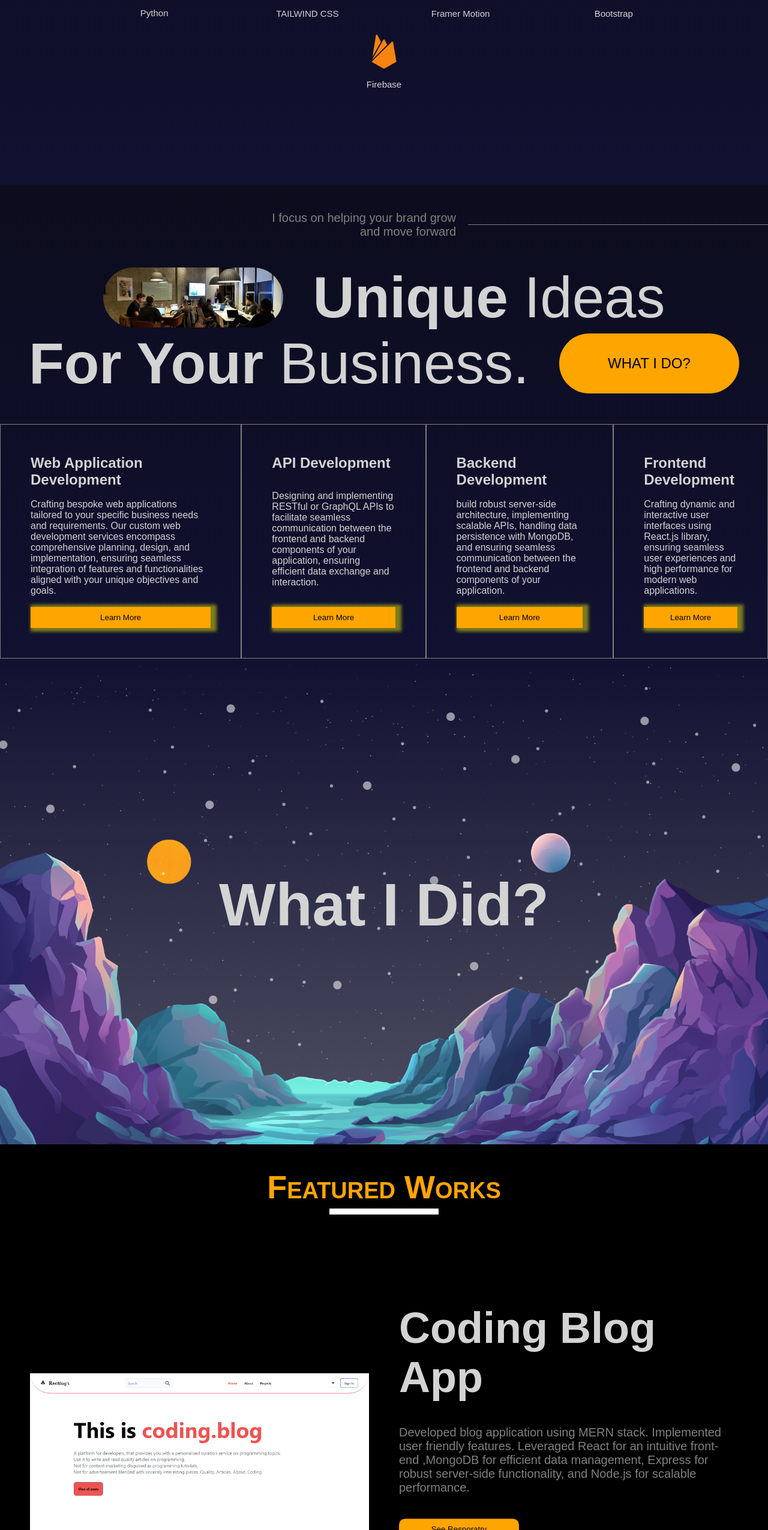
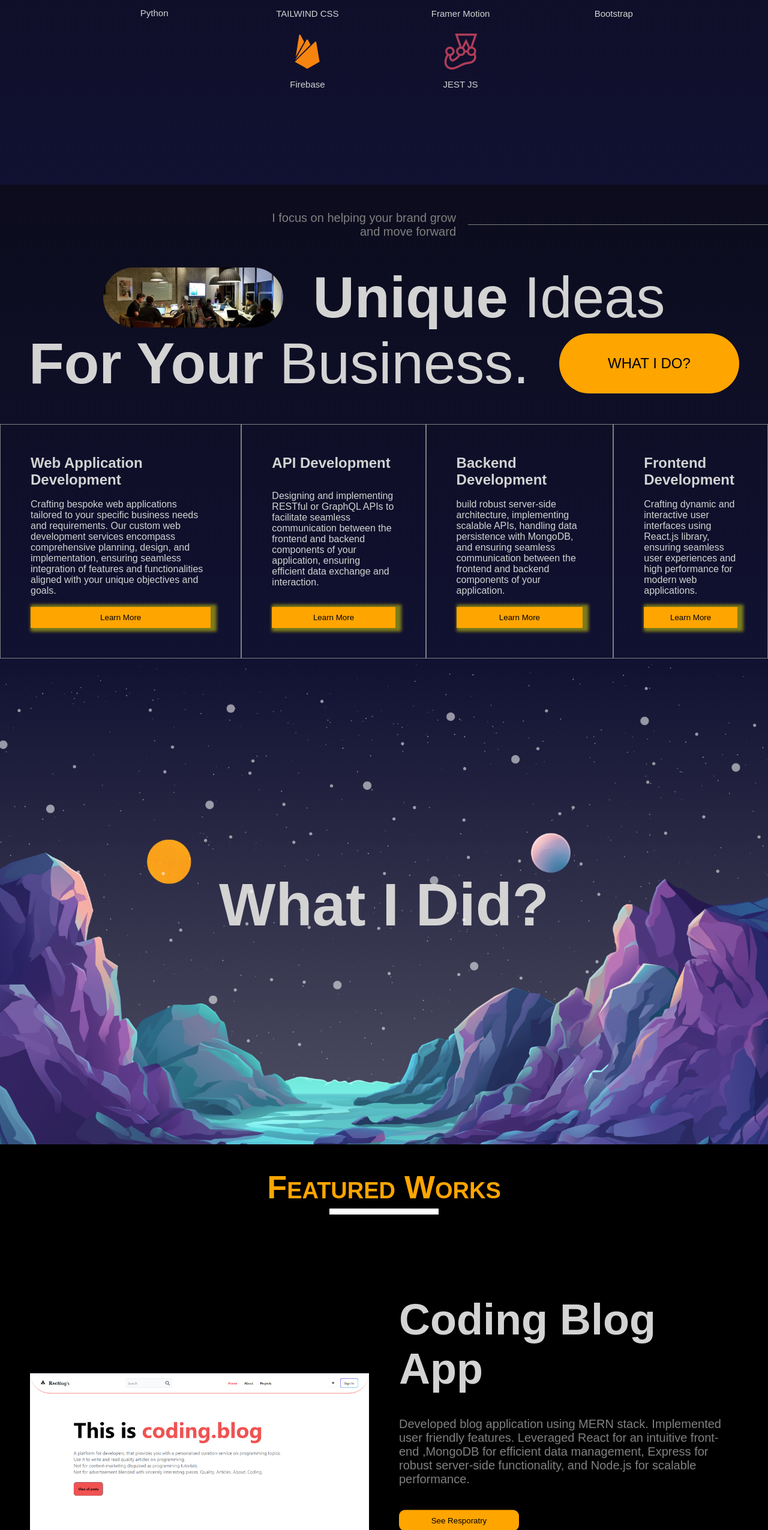
Before and after one commit to RohitChouhan79/Portfolio1, a React (Vite) app: page / in a window 1280 px wide. Shown: the part 2892-5443 px from the top of the page at 60% size. Built offline with nearby package versions, Linux system fonts and the light colour scheme.

Commit message:
Add latest Skill and latest project

```diff
--- a/src/Components/Portfolio/Portfolio.jsx
+++ b/src/Components/Portfolio/Portfolio.jsx
@@ -19,48 +19,56 @@ const items = [
   },
   {
     id: 3,
+    title: "Efood REST API",
+    img: "E food.png",
+    desc: "Developed Efood REST API to streamline interactions between users and the platform, providing a robust foundation for seamless access to culinary experiences. With a focus on efficiency and reliability, the API empowers developers to integrate Efood's services effortlessly, enhancing user experiences in the world of food exploration and enjoyment . ",
+    Link:"https://github.com/RohitChouhan79/eFood-Restro"
+  },
+
+  {
+    id: 4,
     title: "Keep Notes",
     img: "KeepNotes.png",
     desc: "Crafted a React project for users to effortlessly capture and organize notes, akin to Google Keep. Offering a seamless experience, it facilitates efficient note-taking and organization.",
     Link:"https://github.com/RohitChouhan79/KeepNotes"
   },
   {
-    id: 4,
+    id: 5,
     title: "National Park",
     img: "National PArk.png",
     desc: "Developed a branding website clone  National Park website, using HTML, CSS, and JS.Meticulously crafted to mirror the original's aesthetic and functionality, the project showcases a commitment to high-quality design and user experience.",
     Link:"https://github.com/RohitChouhan79/website/tree/main/national%20park"
   },
   {
-    id: 5,
+    id: 6,
     title: "Task Manager",
     img: "Task Manager.png",
     desc: "Developed a Task Manager utilizing Node.js, Express.js, and JavaScript. Users can easily manage tasks by adding, updating, or deleting details. The application provides a seamless experience for efficient task management, enhancing productivity and organization for users.",
     Link:"https://github.com/RohitChouhan79/taskmanger"
  },
   {
-    id: 6,
+    id: 7,
     title: "CYNTHIAUGWU",
     img: "Cyn.png",
     desc: "Developed a branding website clone inspired by the award-winning Cynthiaugwu website, using HTML, CSS, and JS.Meticulously crafted to mirror the original's aesthetic and functionality, the project showcases a commitment to high-quality design and user experience.",
     Link:"https://github.com/RohitChouhan79/cynthiaugwu-Awwwards.com"
   },
   {
-    id: 7,
+    id: 8,
     title: "Product Selling",
     img: "Item Selling Page.png",
     desc: "Built Product Selling App with Node.js, Express.js, and JavaScript. Integrated Razorpay for secure payments. Empowers users to buy products seamlessly, enhancing their shopping experience with efficient payment processing.",
     Link:"https://github.com/RohitChouhan79/payment-gateway"
  },
   {
-    id: 8,
+    id: 9,
     title: "Iprint",
     img: "Iprint.png",
     desc: "Crafted Iprint clone utilizing HTML, CSS, and JavaScript. Offers similar functionalities for seamless document printing. Enhances user experience through familiar features and intuitive design.",
     Link:"https://github.com/RohitChouhan79/landing-pages/tree/main/iprint"
   },
   {
-    id: 9,
+    id: 10,
     title: "Wecare",
     img: "Doctor.png",
     desc: "Crafted WeCare Doctor clone with HTML, CSS, and JavaScript. Offers seamless functionalities akin to document printing. Enhances user experience with familiar features and an intuitive design.",
--- a/src/Components/Skills/Skill.css
+++ b/src/Components/Skills/Skill.css
@@ -133,6 +133,13 @@
     color: #F6840F;
 }
 
+.jest{
+    margin-top: 5px;
+    font-size: 60px;
+    color: #B03D5A;
+}
+
+
 
 
 @media (max-width: 738px) {
@@ -233,4 +240,10 @@
     color: #F6840F;
 }
 
+.jest{
+    margin-top: 4px;
+    font-size: 50px;
+    color: #B03D5A;
+}
+
   }
--- a/src/Components/Skills/Skill.jsx
+++ b/src/Components/Skills/Skill.jsx
@@ -2,7 +2,7 @@ import React from 'react'
 import { FaHtml5,FaNodeJs,FaReact,FaPython,FaBootstrap  } from "react-icons/fa";
 import { IoLogoCss3 } from "react-icons/io5";
 import { IoLogoJavascript,IoLogoFirebase } from "react-icons/io5";
-import { SiExpress, SiMongodb, SiTypescript,SiTailwindcss,SiFramer } from "react-icons/si";
+import { SiExpress, SiMongodb, SiTypescript,SiTailwindcss,SiFramer, SiJest } from "react-icons/si";
 
 import "./Skill.css"
 
@@ -61,6 +61,10 @@ export const Skill = () => {
                     <span className='firebase'><IoLogoFirebase/></span>
                     <p>Firebase</p>
                 </div>
+                <div className='inskil'>
+                    <span className='jest'><SiJest /></span>
+                    <p>JEST JS</p>
+                </div>
             </div>
         </div>
 
```
Also changed, not shown: public/E food.png (added).
